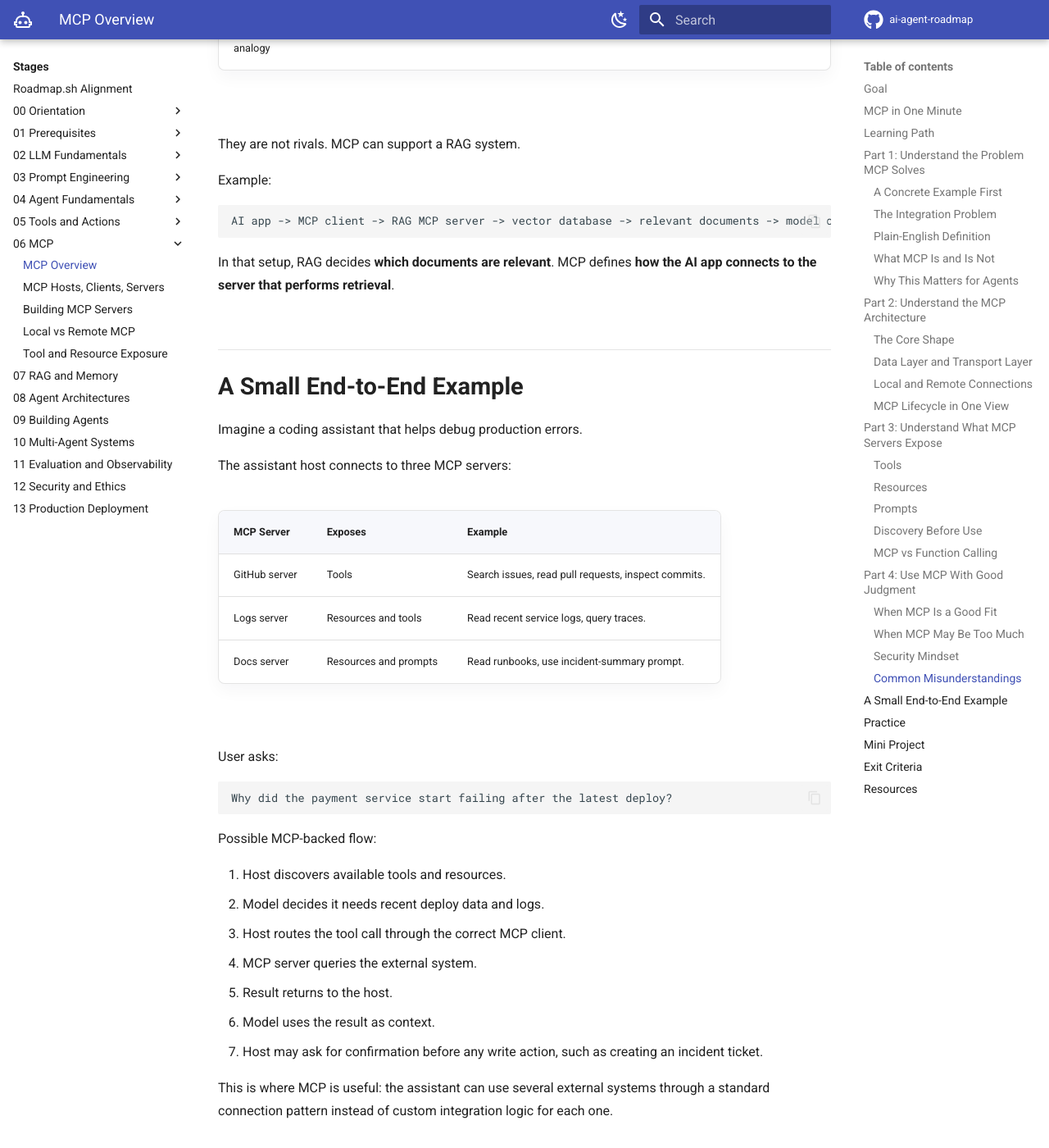
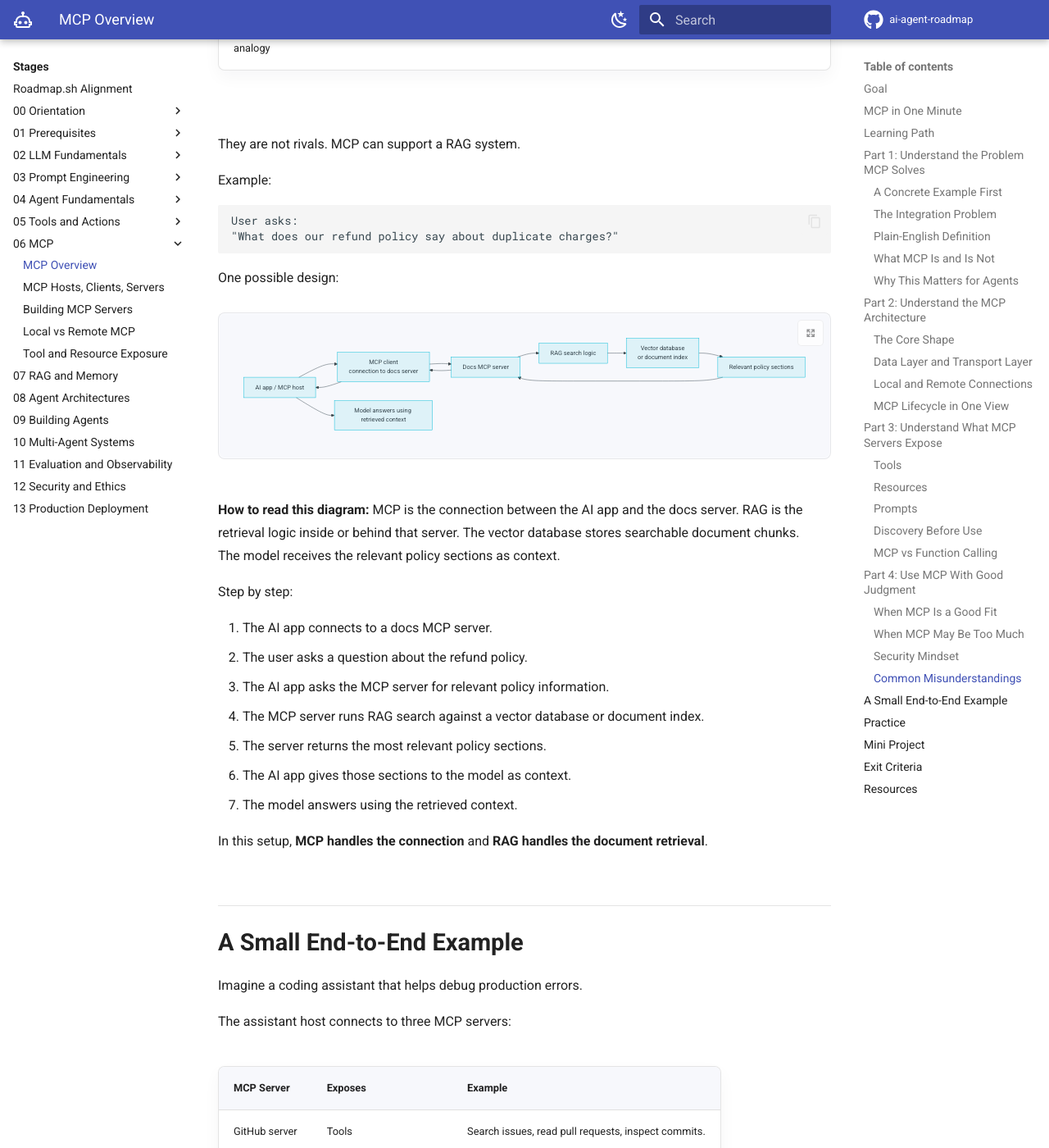
Before and after one commit to AceronX/ai-agent-roadmap, an MkDocs documentation site: the page built from docs/stages/06-mcp/mcp-overview/index.md, in a window 1280 px wide and 1400 px high, scrolled down 17604 px. Shown: the whole window at 82% size. Built offline with MkDocs 1.6.1 and Material for MkDocs 9.7.7, drawn with Linux system fonts in a browser that asks for light colours; comment, search, counter and statistics services are not loaded.

Commit message:
update mcp overview

````diff
--- a/docs/stages/06-mcp/mcp-overview/index.md
+++ b/docs/stages/06-mcp/mcp-overview/index.md
@@ -509,10 +509,38 @@ They are not rivals. MCP can support a RAG system.
 Example:
 
 ```text
-AI app -> MCP client -> RAG MCP server -> vector database -> relevant documents -> model context
+User asks:
+"What does our refund policy say about duplicate charges?"
 ```
 
-In that setup, RAG decides **which documents are relevant**. MCP defines **how the AI app connects to the server that performs retrieval**.
+One possible design:
+
+```mermaid
+flowchart LR
+    A[AI app / MCP host] --> B[MCP client<br/>connection to docs server]
+    B --> C[Docs MCP server]
+    C --> D[RAG search logic]
+    D --> E[Vector database<br/>or document index]
+    E --> F[Relevant policy sections]
+    F --> C
+    C --> B
+    B --> A
+    A --> G[Model answers using retrieved context]
+```
+
+**How to read this diagram:** MCP is the connection between the AI app and the docs server. RAG is the retrieval logic inside or behind that server. The vector database stores searchable document chunks. The model receives the relevant policy sections as context.
+
+Step by step:
+
+1. The AI app connects to a docs MCP server.
+2. The user asks a question about the refund policy.
+3. The AI app asks the MCP server for relevant policy information.
+4. The MCP server runs RAG search against a vector database or document index.
+5. The server returns the most relevant policy sections.
+6. The AI app gives those sections to the model as context.
+7. The model answers using the retrieved context.
+
+In this setup, **MCP handles the connection** and **RAG handles the document retrieval**.
 
 ## A Small End-to-End Example
 
````
